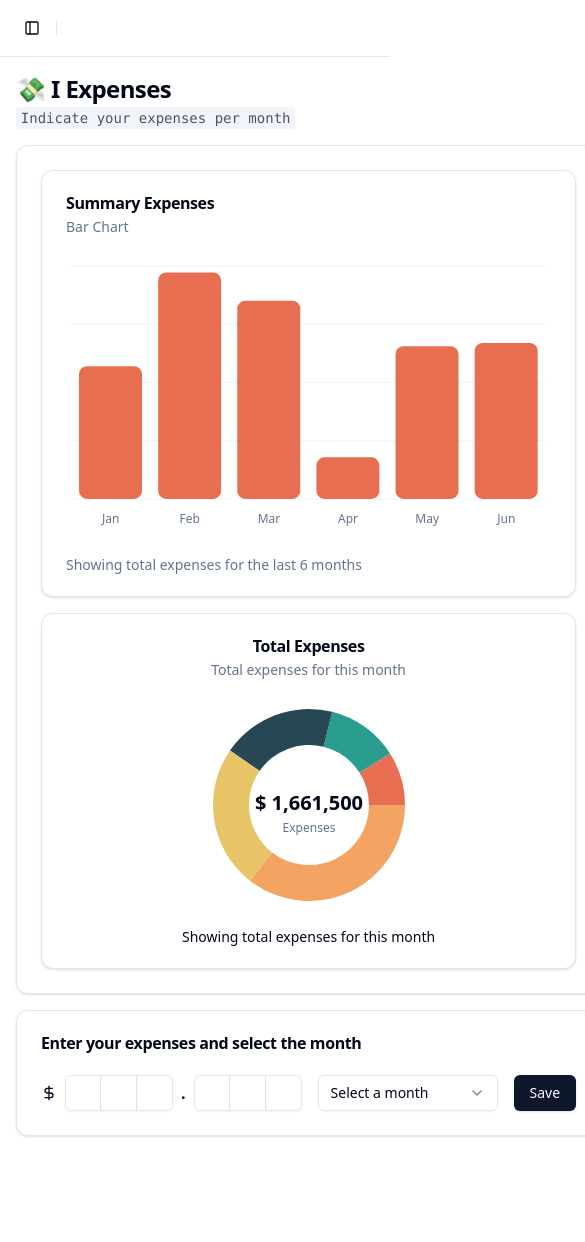
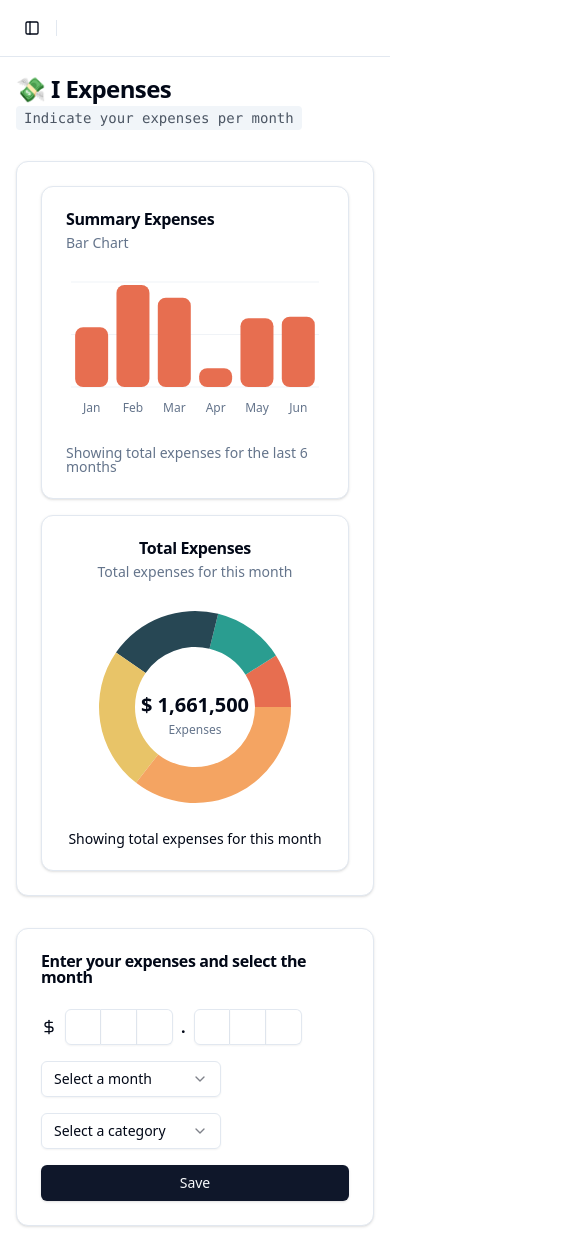
Before and after one commit to Gonzaa21/KeyHoleFront, a React (Vite) app: page /dashboard/spent in a window 390 px wide. Shown: the top 1242 px of the page, 585 px wide, since content can reach past the window. Before the commit the page ends 1152 px from the top, so only its background shows below. Built offline with nearby package versions, Linux system fonts and the light colour scheme.

Commit message:
Adding Category select and fixing responsive, expenses comp.

```diff
--- /dev/null
+++ b/src/app/dashboard/spent/form/CategorySelect.jsx
@@ -0,0 +1,31 @@
+import * as React from "react"
+
+import {
+  Select,
+  SelectContent,
+  SelectGroup,
+  SelectItem,
+  SelectLabel,
+  SelectTrigger,
+  SelectValue,
+} from "@/components/ui/select"
+
+export function CategorySelect() {
+  return (
+    <Select>
+      <SelectTrigger className="w-[180px]">
+        <SelectValue placeholder="Select a category" />
+      </SelectTrigger>
+      <SelectContent>
+        <SelectGroup>
+          <SelectLabel>Categories</SelectLabel>
+          <SelectItem value="services">Services</SelectItem>
+          <SelectItem value="food">Food</SelectItem>
+          <SelectItem value="entertainment">Entertainment</SelectItem>
+          <SelectItem value="dress">Dress</SelectItem>
+          <SelectItem value="other">Other</SelectItem>
+        </SelectGroup>
+      </SelectContent>
+    </Select>
+  )
+}
--- a/src/app/dashboard/spent/page.jsx
+++ b/src/app/dashboard/spent/page.jsx
@@ -4,38 +4,43 @@ import { DonutSpent } from "./charts/DonutSpent";
 import { MoneyInput } from "../income/form/MoneyInput";
 import { MonthSelect } from "../income/form/MonthSelect";
 import { Button } from "@/components/ui/button";
+import { CategorySelect } from "./form/CategorySelect";
 
 function Spent() {
     return (
         <>
-            <div>
+            <div className="mb-4">
                 <h3 className="scroll-m-20 text-2xl font-bold tracking-tight">
                     💸 I Expenses
                 </h3>
-                <code className="relative rounded bg-muted px-[0.3rem] py-[0.2rem] font-mono text-sm font-thin text-gray-600">
+                <code className="relative rounded bg-muted px-2 py-1 font-mono text-sm font-thin text-gray-600">
                     Indicate your expenses per month
                 </code>
             </div>
+
             <Card>
                 <CardHeader>
-                    <div className="grid grid-cols-1 md:grid-cols-2 gap-4">
+                    <div className="grid grid-cols-1 sm:grid-cols-2 gap-4">
                         <BarSpent />
                         <DonutSpent />
                     </div>
                 </CardHeader>
             </Card>
-            <Card className="w-full">
+
+            <Card className="w-full mt-4">
                 <CardHeader>
                     <CardTitle>Enter your expenses and select the month</CardTitle>
                 </CardHeader>
-                <CardContent className="flex gap-4">
-                    <MoneyInput />
-                    <MonthSelect />
-                    <Button type="submit">Save</Button>
+                <CardContent className="flex flex-col sm:flex-row sm:flex-wrap gap-4">
+                    <MoneyInput className="w-full sm:w-auto" />
+                    <MonthSelect className="w-full sm:w-auto" />
+                    <CategorySelect className="w-full sm:w-auto" />
+                    <Button type="submit" className="w-full sm:w-auto">Save</Button>
                 </CardContent>
             </Card>
         </>
     )
 }
 
+
 export default Spent;
```
